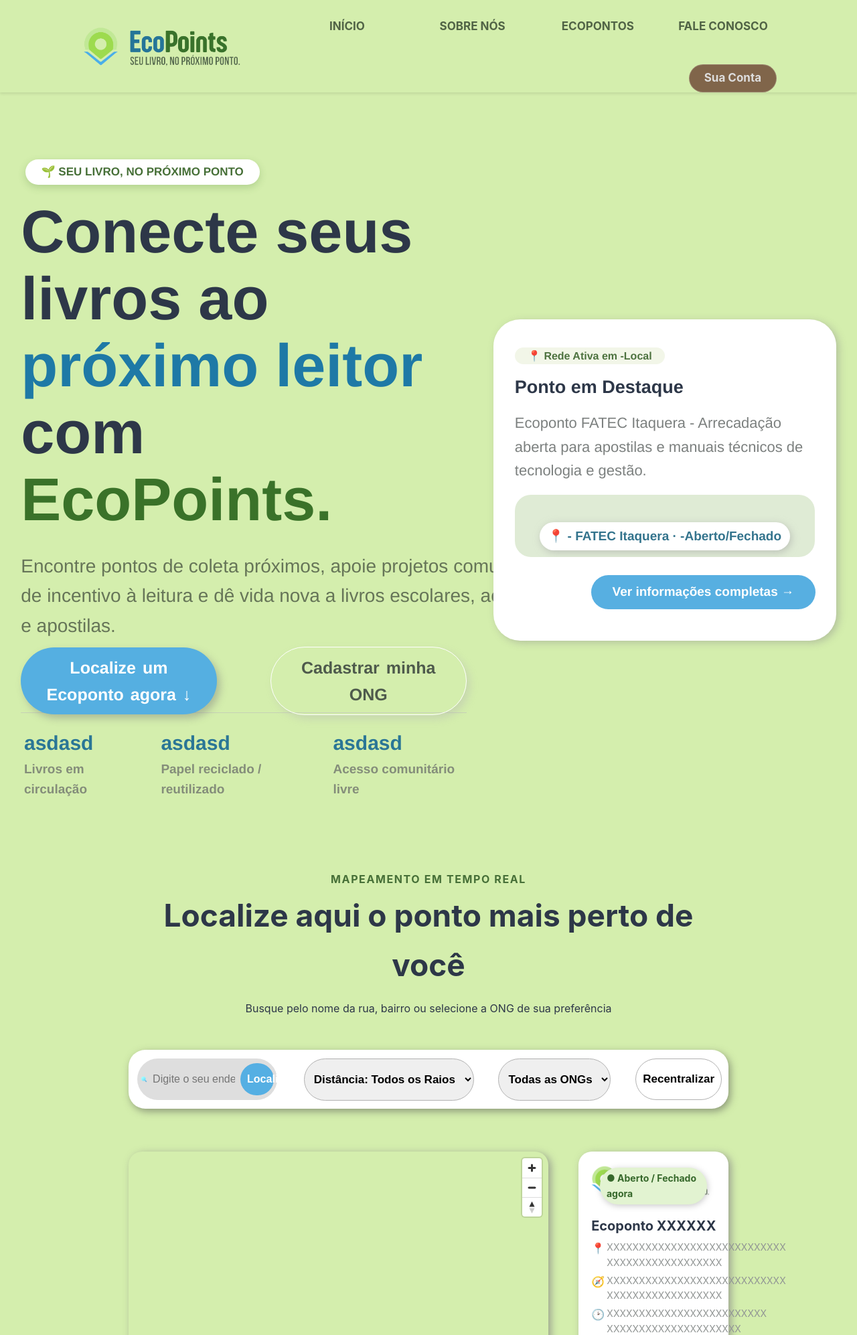
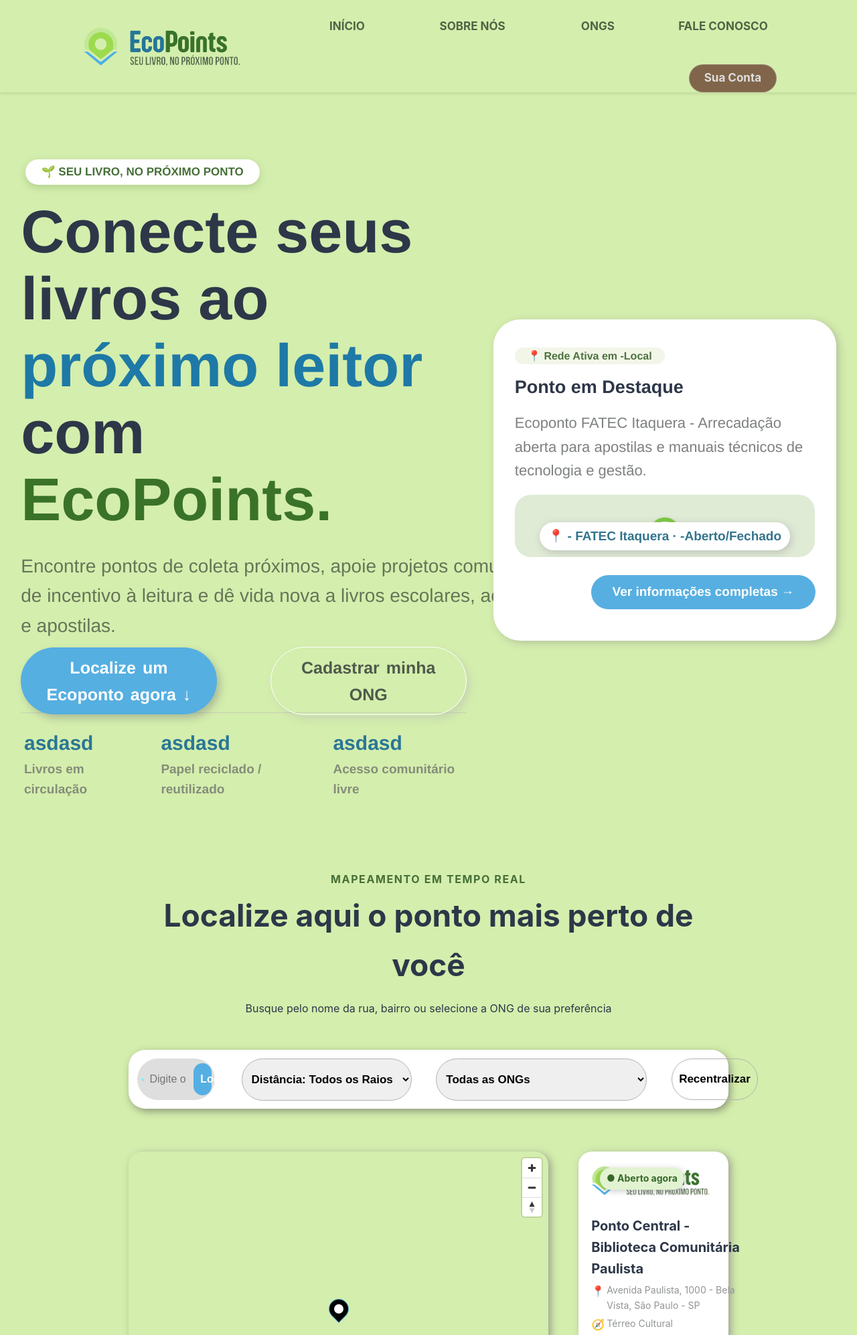
Before and after one commit to Gabrielarruda177/EcoPoint, a Laravel app: page / in a window 1280 px wide. Shown: the top 1994 px of the page at 67% size. Run offline with Laravel 12, Linux system fonts and the light colour scheme; data comes from the database, SQL or seed files in the repository; some web fonts are replaced.

Commit message:
Estruturacao back and front dos marcadores do mapa (Ainda a testar)

```diff
--- a/app/Http/Controllers/Publico/HomeController.php
+++ b/app/Http/Controllers/Publico/HomeController.php
@@ -3,6 +3,8 @@
 namespace App\Http\Controllers\Publico;
 
 use App\Http\Controllers\Controller;
+use App\Models\Ong;
+use App\Models\PontoDeColeta;
 use Illuminate\Http\Request;
 use Illuminate\View\View;
 
@@ -13,6 +15,17 @@ class HomeController extends Controller
      */
     public function index(): View
     {
-        return view('publico.home');
+        $ongs = Ong::where('ativo', true)
+            ->orderBy('nome')
+            ->get();
+
+        $pontos = PontoDeColeta::with('ong')
+            ->where('ativo', true)
+            ->whereHas('ong', function ($query) {
+                $query->where('ativo', true);
+            })
+            ->get();
+
+        return view('publico.home', compact('ongs', 'pontos'));
     }
 }
--- a/public/js/publico/home/home.js
+++ b/public/js/publico/home/home.js
@@ -4,9 +4,18 @@ const distance = document.getElementById('filter-distance');
 const ongs = document.getElementById('filter-ongs');
 const centralizar = document.getElementById('btn-centralizar');
 
+// Estado global do mapa principal
+const zoomPadrao = 14;
+let centroAtual = {
+    lng: -46.467948231495434,
+    lat: -23.54503618373375
+};
 
 let listaPontos = [];
 
+// ==========================================
+// 1. MAPA SIMPLIFICADO (HERO)
+// ==========================================
 const mapa = new maplibregl.Map({
     container: 'map-simple',
     style: 'https://tiles.openfreemap.org/styles/positron',
@@ -15,39 +24,31 @@ const mapa = new maplibregl.Map({
     interactive: false,
     attributionControl: false,
     pitch: 55,
-    bearing:20,
+    bearing: 20,
 });
 
 mapa.on('style.load', () => {
     const camadas = mapa.getStyle().layers;
-
     camadas.forEach((camada) => {
         const id = camada.id;
-
         try {
             if (camada.type === 'symbol' || id.includes('building')) {
                 mapa.setLayoutProperty(camada.id, 'visibility', 'none');
             }
-
             if (camada.type === 'background') {
                 mapa.setPaintProperty(id, 'background-color', '#dce8d1');
             }
             if (camada.type === 'fill') {
                 mapa.setPaintProperty(id, 'fill-color', '#dce8d1');
             }
-
             if (camada.type === 'line' && (id.includes('road') || id.includes('highway'))) {
                 mapa.setPaintProperty(id, 'line-color', '#ffffff');
-
                 const largura = (id.includes('primary') || id.includes('secondary') || id.includes('trunk') || id.includes('motorway'))
                     ? ['interpolate', ['linear'], ['zoom'], 12, 6, 14, 10]
                     : ['interpolate', ['linear'], ['zoom'], 12, 3, 14, 4];
-
                 mapa.setPaintProperty(id, 'line-width', largura);
             }
-        } catch (e) {
-
-        }
+        } catch (e) {}
     });
 });
 
@@ -55,130 +56,262 @@ const elMarcador = document.createElement('div');
 elMarcador.className = 'pin-map';
 
 const marcador = new maplibregl.Marker({ element: elMarcador })
-    .setLngLat([0   , 0])
+    .setLngLat([-46.4758, -23.5236])
     .addTo(mapa);
 
-buscarEndereco('Fatec Itaquera', mapa, marcador, 1); //Mapa simplificado
+buscarEndereco('Fatec Itaquera', mapa, marcador, true);
 
+// ==========================================
+// 2. MAPA COMPLETO (LOCALIZE AQUI)
+// ==========================================
 const map = new maplibregl.Map({
     container: 'map-local',
     style: 'https://tiles.openfreemap.org/styles/positron',
-    center: [-46.467948231495434, -23.54503618373375],
-    zoom: 15,
+    center: [centroAtual.lng, centroAtual.lat],
+    zoom: zoomPadrao,
 });
 
 map.on('style.load', () => {
     const camadas = map.getStyle().layers;
-
     camadas.forEach((camada) => {
-            const id = camada.id;
-
+        const id = camada.id;
         try {
             if (camada.type === 'background') {
                 map.setPaintProperty(id, 'background-color', '#d3d3d3');
             }
-
-            if (id.includes('building')) {
-                if (camada.type === 'fill') {
-                    map.setPaintProperty(id, 'fill-color', '#e0e0da');
-                }
+            if (id.includes('building') && camada.type === 'fill') {
+                map.setPaintProperty(id, 'fill-color', '#e0e0da');
             }
-
-            if (id.includes('water')) {
-                if (camada.type === 'fill') {
-                    map.setPaintProperty(id, 'fill-color', '#b3fcff');
-                }
+            if (id.includes('water') && camada.type === 'fill') {
+                map.setPaintProperty(id, 'fill-color', '#b3fcff');
             }
-
             if (id === 'park' || id === 'landcover_wood') {
                 map.setLayoutProperty(id, 'visibility', 'visible');
                 map.setPaintProperty(id, 'fill-color', '#a6d1a6');
                 map.setPaintProperty(id, 'fill-opacity', 0.6);
             }
-
             if (camada.type === 'line' && !id.includes('casing')) {
                 if (id.includes('primary') || id.includes('trunk') || id.includes('motorway')) {
                     map.setPaintProperty(id, 'line-color', '#ffffff');
                     map.setPaintProperty(id, 'line-width', ['interpolate', ['linear'], ['zoom'], 12, 4, 16, 10]);
-
                 } else if (id.includes('secondary') || id.includes('tertiary') || id.includes('minor') || id.includes('street')) {
                     map.setPaintProperty(id, 'line-color', '#f4f4f4');
                     map.setPaintProperty(id, 'line-width', ['interpolate', ['linear'], ['zoom'], 12, 2, 16, 5]);
                 }
             }
-
-
-        } catch (e) {
-
-        }
+        } catch (e) {}
     });
 });
 
 map.addControl(new maplibregl.NavigationControl());
 
+// Marcador da posição do usuário (Preto/Azul)
 const wrapperMarcador = document.createElement('div');
 wrapperMarcador.className = 'main-box-pin';
 const loMarcador = document.createElement('div');
 loMarcador.className = 'pin-map';
-
 wrapperMarcador.appendChild(loMarcador);
 
-const outroMarcador = new maplibregl.Marker({
+const marcadorUsuario = new maplibregl.Marker({
     element: wrapperMarcador,
     anchor: 'bottom'
 })
-    .setLngLat([0, 0])
+    .setLngLat([centroAtual.lng, centroAtual.lat])
     .addTo(map);
 
-/* DEFINIR OS MARCADORESSS */
+// ==========================================
+// 3. SINCRONIZAÇÃO COM O BANCO DE DADOS
+// ==========================================
+const sleep = (ms) => new Promise(resolve => setTimeout(resolve, ms));
 
-buscarEndereco('Fatec Itaquera', map, outroMarcador, 1);
+async function carregarPontosDoBanco() {
+    const pontos = window.DADOS_BANCO?.pontos || [];
 
-localizar.addEventListener("click", function() {
-    let endereco = local.value
-    if(endereco == "") {
-        alert('É necessário um endereço!');
-    } else {
-        buscarEndereco(endereco, map, outroMarcador, 0);
+    if (pontos.length === 0) return;
+
+    for (let i = 0; i < pontos.length; i++) {
+        const ponto = pontos[i];
+        let lat = parseFloat(ponto.latitude);
+        let lng = parseFloat(ponto.longitude);
+
+        // Se o ponto ainda não tiver lat/lng no banco, geocodifica pelo endereço
+        if (isNaN(lat) || isNaN(lng)) {
+            const enderecoCompleto = `${ponto.endereco}, ${ponto.numero || ''} - ${ponto.bairro || ''}, ${ponto.cidade || 'São Paulo'} - ${ponto.estado || 'SP'}`;
+            const coords = await geocodificarNominatim(enderecoCompleto);
+
+            if (coords) {
+                lat = coords.lat;
+                lng = coords.lng;
+            }
+            // Respeita a política de 1 req/seg do Nominatim para não tomar bloqueio 403
+            await sleep(1100);
+        }
+
+        if (!isNaN(lat) && !isNaN(lng)) {
+            criarMarcadorEcoponto(ponto, lat, lng);
+        }
     }
-}); //Mapa completo
 
-async function buscarEndereco(endereco, mapas, marcadores, definirMarcador) {
-    if (!endereco || endereco.trim().length < 4) {
-        alert('Endereço inválido!');
-        return
+    // Seleciona o primeiro ponto automaticamente para preencher o card lateral (#simple-desc)
+    if (listaPontos.length > 0) {
+        atualizarPainelLateral(listaPontos[0].dados);
+    }
+}
+
+function criarMarcadorEcoponto(ponto, lat, lng) {
+    const el = document.createElement('div');
+    el.className = 'ecoponto-pin';
+    el.style.width = '28px';
+    el.style.height = '28px';
+    el.style.backgroundColor = '#78c83c';
+    el.style.border = '4px solid #ffffff';
+    el.style.borderRadius = '50%';
+    el.style.boxShadow = '0 3px 8px rgba(0,0,0,0.3)';
+    el.style.cursor = 'pointer';
+
+    const marker = new maplibregl.Marker({ element: el })
+        .setLngLat([lng, lat])
+        .addTo(map);
+
+    // Ao clicar no marcador, atualiza o card #simple-desc
+    el.addEventListener('click', () => {
+        atualizarPainelLateral(ponto);
+        map.flyTo({ center: [lng, lat], zoom: 16 });
+    });
+
+    listaPontos.push({
+        id: ponto.id,
+        ong_id: ponto.ong_id,
+        lat: lat,
+        lng: lng,
+        marker: marker,
+        dados: ponto
+    });
+}
+
+function atualizarPainelLateral(ponto) {
+    const estadoEl = document.getElementById('estado');
+    const fotoOngEl = document.getElementById('foto-ong');
+    const nomeEl = document.getElementById('nome-ecoponto');
+    const enderecoEl = document.getElementById('endereco-ponto');
+    const referenciaEl = document.getElementById('referencia-ponto');
+    const horarioEl = document.getElementById('hr-funcionamento-ponto');
+    const capacidadeEl = document.getElementById('capacidade-ponto');
+    const ongEl = document.getElementById('ong-ponto');
+    const btnDetails = document.getElementById('see-details');
+
+    // Status Aberto / Fechado (adapte conforme o nome da coluna no seu PontoDeColeta)
+    const estaAberto = ponto.ativo !== false;
+    estadoEl.textContent = estaAberto ? '● Aberto agora' : '● Fechado agora';
+    estadoEl.style.backgroundColor = estaAberto ? '#E2F3D1' : '#fde8e8';
+    estadoEl.style.color = estaAberto ? '#36682B' : '#9b1c1c';
+
+    // Foto (usa a foto do ponto/ONG se houver, senão mantém a logo padrão)
+    if (ponto.foto) {
+        fotoOngEl.src = `/storage/${ponto.foto}`;
+    }
+
+    // Nome do Ecoponto
+    nomeEl.textContent = ponto.nome || `Ecoponto ${ponto.ong?.nome || ''}`;
+
+    // Endereço formatado
+    const rua = ponto.endereco || '';
+    const num = ponto.numero ? `, ${ponto.numero}` : '';
+    const bairro = ponto.bairro ? ` - ${ponto.bairro}` : '';
+    const cidade = ponto.cidade ? `, ${ponto.cidade}` : '';
+    const uf = ponto.estado ? ` - ${ponto.estado}` : '';
+    enderecoEl.textContent = `${rua}${num}${bairro}${cidade}${uf}`;
+
+    // Ponto de referência (usa complemento ou ponto_referencia do seu banco)
+    referenciaEl.textContent = ponto.ponto_referencia || ponto.complemento || 'Sem ponto de referência informado';
+
+    // Horário de funcionamento
+    horarioEl.textContent = ponto.horario_funcionamento || 'Consulte horários com a ONG';
+
+    // Capacidade
+    capacidadeEl.innerHTML = `<span class="principal">Capacidade: </span>${ponto.capacidade || 'Não informada'}`;
+
+    // Nome da ONG responsável
+    ongEl.textContent = `ONG Responsável: ${ponto.ong?.nome || 'Não informada'}`;
+
+    // Ação do botão "Ver Detalhes Completos"
+    btnDetails.onclick = () => {
+        window.location.href = `/pontos/${ponto.id}`;
     };
+
+}
+
+// ==========================================
+// 4. GEOCODIFICAÇÃO E BUSCA DE ENDEREÇO
+// ==========================================
+async function geocodificarNominatim(endereco) {
+    if (!endereco || endereco.trim().length < 4) return null;
 
     const params = new URLSearchParams({
         format: 'json',
         q: endereco,
         addressdetails: '1',
-        limit: '5'
+        limit: '1'
     });
 
-    const url = `https://nominatim.openstreetmap.org/search?${params.toString()}`;
-
     try {
-        const resposta = await fetch(url, {
+        const resposta = await fetch(`https://nominatim.openstreetmap.org/search?${params.toString()}`, {
             headers: { 'Accept-Language': 'pt-BR' }
         });
         const dados = await resposta.json();
 
         if (dados.length > 0) {
-            const lon = parseFloat(dados[0].lon);
-            const lat = parseFloat(dados[0].lat);
-
-            mapas.setCenter([lon, lat]);
-            if(definirMarcador) marcadores.setLngLat([lon, lat]);
-            else {
-
-            }
+            return {
+                lat: parseFloat(dados[0].lat),
+                lng: parseFloat(dados[0].lon)
+            };
         }
     } catch (erro) {
         console.error('Erro ao consultar o Nominatim:', erro);
     }
+    return null;
 }
 
+async function buscarEndereco(endereco, mapaAlvo, marcadorAlvo, atualizarCentroGlobal = false) {
+    if (!endereco || endereco.trim().length < 4) {
+        alert('Endereço inválido!');
+        return;
+    }
+
+    const coords = await geocodificarNominatim(endereco);
+    if (coords) {
+        mapaAlvo.flyTo({ center: [coords.lng, coords.lat], zoom: 15 });
+        marcadorAlvo.setLngLat([coords.lng, coords.lat]);
+
+        if (atualizarCentroGlobal) {
+            centroAtual = { lat: coords.lat, lng: coords.lng };
+            aplicarFiltros();
+        }
+    } else {
+        alert('Endereço não encontrado.');
+    }
+}
+
+localizar.addEventListener('click', () => {
+    const endereco = local.value;
+    if (!endereco.trim()) {
+        alert('É necessário um endereço!');
+    } else {
+        buscarEndereco(endereco, map, marcadorUsuario, true);
+    }
+});
+
+// Permite buscar apertando Enter no input
+local.addEventListener('keypress', (e) => {
+    if (e.key === 'Enter') {
+        e.preventDefault();
+        localizar.click();
+    }
+});
+
+// ==========================================
+// 5. FILTROS DE DISTÂNCIA E ONG
+// ==========================================
 function calcularDistanciaKm(lat1, lon1, lat2, lon2) {
     const R = 6371;
     const dLat = (lat2 - lat1) * Math.PI / 180;
@@ -190,15 +323,18 @@ function calcularDistanciaKm(lat1, lon1, lat2, lon2) {
 }
 
 function aplicarFiltros() {
+    const raioMax = distance.value; // 'all', '2', '5', '10', '25'
+    const ongId = ongs.value;       // 'all' ou ID da ONG
+
     listaPontos.forEach(ponto => {
         const dist = calcularDistanciaKm(centroAtual.lat, centroAtual.lng, ponto.lat, ponto.lng);
 
-        const dentroDoRaio = (distance === 'all') || (dist <= parseFloat(raioMax));
-        const mesmaOng = (ongs === 'all') || (String(ponto.ong_id) === ongId);
+        const dentroDoRaio = (raioMax === 'all') || (dist <= parseFloat(raioMax));
+        const mesmaOng = (ongId === 'all') || (String(ponto.ong_id) === String(ongId));
 
         ponto.marker.getElement().style.display = (dentroDoRaio && mesmaOng) ? 'block' : 'none';
     });
-} //Funções
+}
 
 distance.addEventListener('change', aplicarFiltros);
 ongs.addEventListener('change', aplicarFiltros);
@@ -210,3 +346,6 @@ centralizar.addEventListener('click', () => {
         essential: true
     });
 });
+
+// Inicia o carregamento dos marcadores do MySQL
+carregarPontosDoBanco();
--- a/resources/views/layouts/app.blade.php
+++ b/resources/views/layouts/app.blade.php
@@ -27,7 +27,7 @@
             <nav id="nav-links">
                 <a href="{{ route('publico.home') }}">INÍCIO</a>
                 <a href="{{ route('publico.pontos.index') }}">SOBRE NÓS</a>
-                <a href="{{ route('publico.home') }}#as-ongs">ECOPONTOS</a>
+                <a href="{{ route('publico.home') }}">ONGS</a>
                 <a href="{{ route('publico.pontos.index') }}">FALE CONOSCO</a>
 
                 @auth
--- a/resources/views/publico/home.blade.php
+++ b/resources/views/publico/home.blade.php
@@ -92,8 +92,12 @@
 
             <select id="filter-ongs">
                 <option value="all">Todas as ONGs</option>
-                <?php //Colocar todas as ONGs cadastradas ?>
+                @foreach($ongs as $ong)
+                    <option value="{{ $ong->id }}">{{ $ong->nome }}</option>
+                @endforeach
             </select>
+
+
 
             <button id="btn-centralizar">
                 <p>Recentralizar</p>
@@ -180,48 +184,18 @@
 
 
             <div class="box-ongs">
-
-
-                <div class="ong1">
-
-                    <h2>ONG</h2>
-                    <p>txtxtxtxttxtxtxtxttxtxtxtxttxtxtxtxttxtxtxtxttxtxtxtxttxtxtxtxttxtxtxtxt</p>
-                    <a href="">
-                        <i class="fa-solid fa-chevron-right"></i>
-                    </a>
-
-
-                </div>
-
-
-                <div class="ong2">
-
-                    <h2>ONG</h2>
-                    <p>txtxtxtxttxtxtxtxttxtxtxtxttxtxtxtxttxtxtxtxttxtxtxtxttxtxtxtxttxtxtxtxt</p>
-                    <a href="">
-                        <i class="fa-solid fa-chevron-right"></i>
-                    </a>
-
-
-                </div>
-
-
-                <div class="ong3">
-
-                    <h2>ONG</h2>
-                    <p>txtxtxtxttxtxtxtxttxtxtxtxttxtxtxtxttxtxtxtxttxtxtxtxttxtxtxtxttxtxtxtxt</p>
-                    <a href="">
-                        <i class="fa-solid fa-chevron-right"></i>
-                    </a>
-
-
-                </div>
-
-
+                @forelse($ongs->take(3) as $ong)
+                    <div class="ong1">
+                        <h2>{{ $ong->nome }}</h2>
+                        <p>{{ Str::limit($ong->descricao, 110) }}</p>
+                        <a href="{{ route('publico.pontos.index', ['ong' => $ong->id]) }}">
+                            <i class="fa-solid fa-chevron-right"></i>
+                        </a>
+                    </div>
+                @empty
+                    <p>Nenhuma ONG cadastrada no momento.</p>
+                @endforelse
             </div>
-
-
-            <button>Ver mais</button>
 
 
         </div>
@@ -229,7 +203,14 @@
 
     </section>
 
+    <script>
+        window.DADOS_BANCO = {
+            pontos: @json($pontos),
+            ongs: @json($ongs)
+        };
+    </script>
     <script src="https://unpkg.com/maplibre-gl@4.7.1/dist/maplibre-gl.js"></script>
     <script src="{{ asset('js/publico/home/home.js') }}"></script>
 
+
 @endsection
```
Also changed, not shown: app/Http/Controllers/Ong/PublicoController.php (added, +25 -0 lines), 1 other file.
